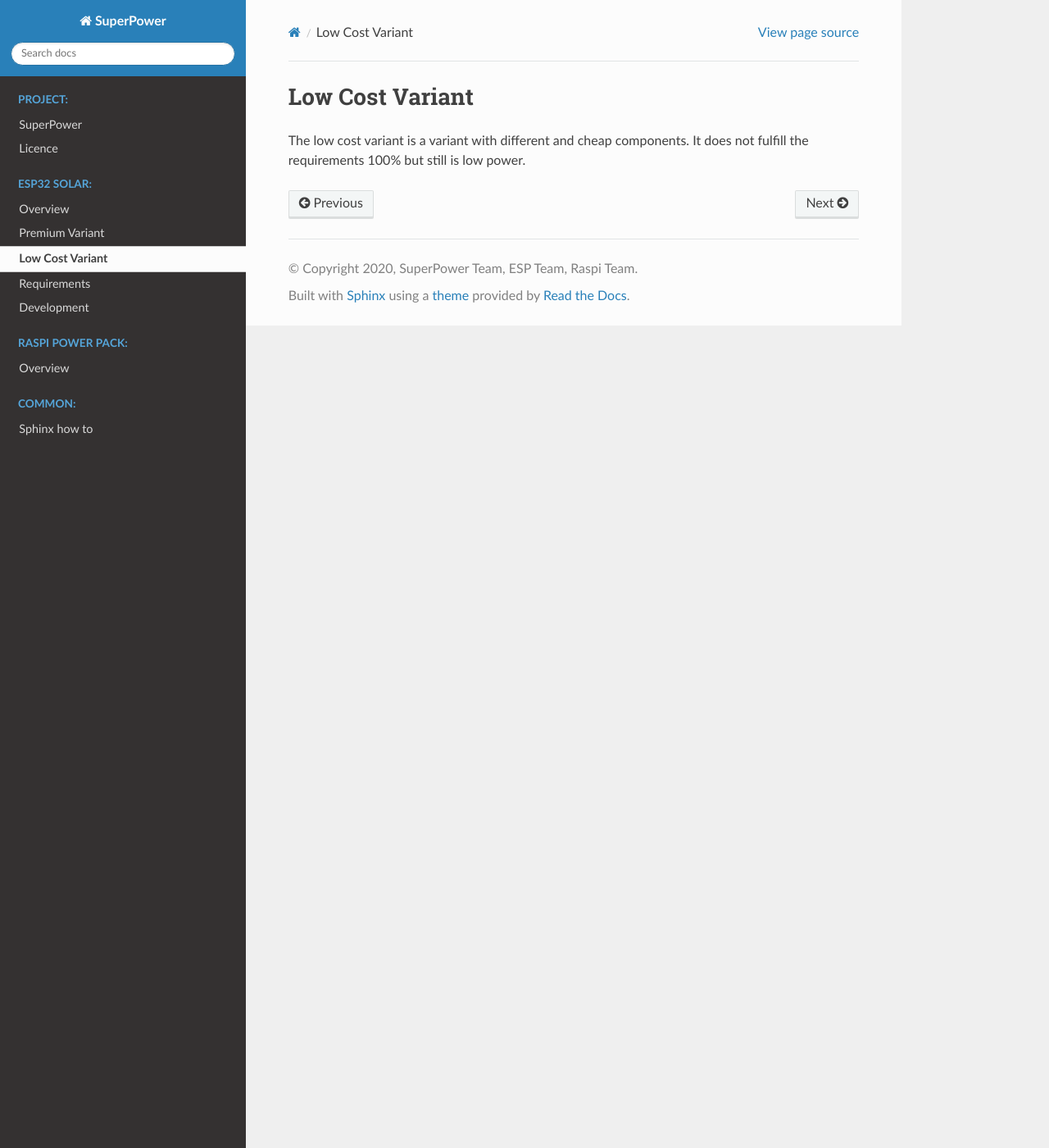
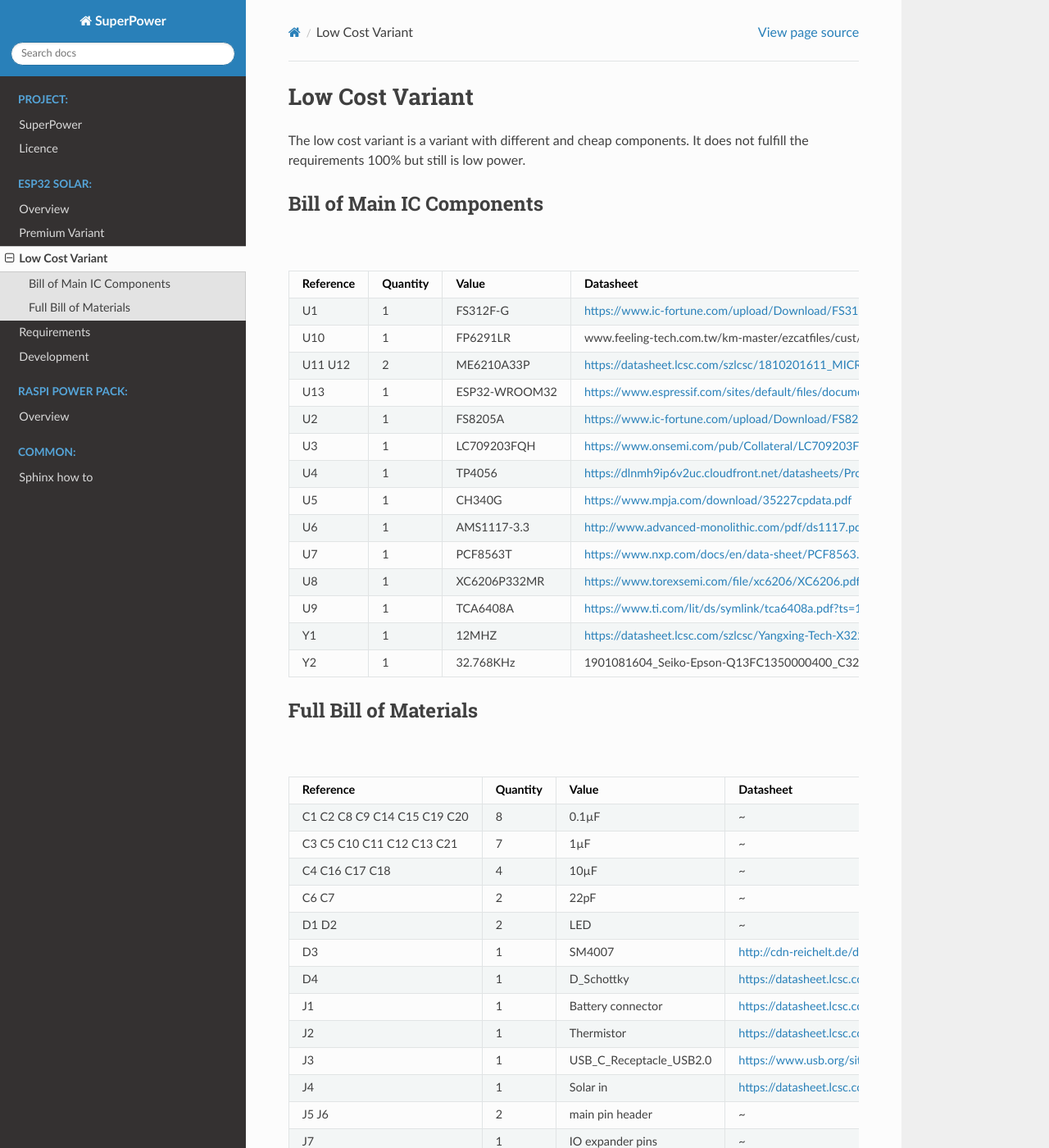
Before and after one commit to SensorsIot/SuperPower, a Sphinx documentation site: the page built from sphinx/uc/low/overview.rst, in a window 1280 px wide and 1400 px high. Shown: the whole window at 82% size. Built offline with Sphinx 7.4.7 and the Read the Docs theme 2.0.0, drawn with Linux system fonts in a browser that asks for light colours; some of the changed text lies outside the part shown.

Commit message:
added low cost csv BOM

```diff
--- /dev/null
+++ b/sphinx/uc/low/low-cost-BOM-Main.csv
@@ -0,0 +1,15 @@
+Reference, Quantity, Value, Datasheet, Footprint, LCSC
+U1 ,1,FS312F-G,https://www.ic-fortune.com/upload/Download/FS312F-G-DS-12_EN.pdf,Package_TO_SOT_SMD:SOT-23-6_Handsoldering,C82736
+U10 ,1,FP6291LR,www.feeling-tech.com.tw/km-master/ezcatfiles/cust/img/img/24/fp6291v064.pdf,Package_TO_SOT_SMD:SOT-23-6_Handsoldering,C18701
+U11 U12 ,2,ME6210A33P,https://datasheet.lcsc.com/szlcsc/1810201611_MICRONE-Nanjing-Micro-One-Elec-ME6210A33PG_C85233.pdf,Package_TO_SOT_SMD:SOT-89-3_Handsoldering,C85233
+U13 ,1,ESP32-WROOM32,https://www.espressif.com/sites/default/files/documentation/esp32-wroom-32_datasheet_en.pdf,RF_Module:ESP32-WROOM-32,C82899
+U2 ,1,FS8205A,https://www.ic-fortune.com/upload/Download/FS8205A-DS-12_EN.pdf,Package_SO:TSSOP-8_4.4x3mm_P0.65mm,C16052
+U3 ,1,LC709203FQH,https://www.onsemi.com/pub/Collateral/LC709203F-D.PDF,Package_DFN_QFN:WDFN-8-1EP_4x3mm_P0.65mm_EP2.4x1.8mm,C152311
+U4 ,1,TP4056,https://dlnmh9ip6v2uc.cloudfront.net/datasheets/Prototyping/TP4056.pdf,Package_SO:SOP-8_3.9x4.9mm_P1.27mm,C16581
+U5 ,1,CH340G,https://www.mpja.com/download/35227cpdata.pdf,Package_SO:SOP-16_4.55x10.3mm_P1.27mm,C14267
+U6 ,1,AMS1117-3.3,http://www.advanced-monolithic.com/pdf/ds1117.pdf,Package_TO_SOT_SMD:SOT-223-3_TabPin2,C6186
+U7 ,1,PCF8563T,https://www.nxp.com/docs/en/data-sheet/PCF8563.pdf,Package_SO:SOIC-8_3.9x4.9mm_P1.27mm,C7440
+U8 ,1,XC6206P332MR,https://www.torexsemi.com/file/xc6206/XC6206.pdf,Package_TO_SOT_SMD:SOT-23_Handsoldering,C5446
+U9 ,1,TCA6408A,https://www.ti.com/lit/ds/symlink/tca6408a.pdf?ts=1602171918658&ref_url=https%253A%252F%252Fwww.ti.com%252Fproduct%252FTCA6408A,Package_SO:TSSOP-16_4.4x5mm_P0.65mm,C206177
+Y1 ,1,12MHZ,https://datasheet.lcsc.com/szlcsc/Yangxing-Tech-X322512MSB4SI_C9002.pdf,Crystal:Crystal_SMD_3225-4Pin_3.2x2.5mm_HandSoldering,C9002
+Y2 ,1,32.768KHz,1901081604_Seiko-Epson-Q13FC1350000400_C32346.pdf,Crystal:Crystal_SMD_3215-2Pin_3.2x1.5mm,C32346
--- /dev/null
+++ b/sphinx/uc/low/low-cost-BOM.csv
@@ -0,0 +1,43 @@
+Reference, Quantity, Value, Datasheet, Footprint, LCSC
+C1 C2 C8 C9 C14 C15 C19 C20 ,8,0.1µF,~,Capacitor_SMD:C_0603_1608Metric_Pad1.05x0.95mm_HandSolder,C14858
+C3 C5 C10 C11 C12 C13 C21 ,7,1µF,~,Capacitor_SMD:C_0603_1608Metric_Pad1.05x0.95mm_HandSolder,C15849
+C4 C16 C17 C18 ,4,10µF,~,Capacitor_SMD:C_0603_1608Metric_Pad1.05x0.95mm_HandSolder,C19702
+C6 C7 ,2,22pF,~,Capacitor_SMD:C_0603_1608Metric_Pad1.05x0.95mm_HandSolder,C1653
+D1 D2 ,2,LED,~,LED_SMD:LED_0603_1608Metric_Pad1.05x0.95mm_HandSolder,C2286
+D3 ,1,SM4007,http://cdn-reichelt.de/documents/datenblatt/A400/SMD1N400%23DIO.pdf,Diode_SMD:D_MELF,C64898
+D4 ,1,D_Schottky,https://datasheet.lcsc.com/szlcsc/1903051003_MDD-Jiangsu-Yutai-Elec-SS34_C8678.pdf,Diode_SMD:D_SMA_Handsoldering,C8678
+J1 ,1,Battery connector,https://datasheet.lcsc.com/szlcsc/1811051822_JST-Sales-America-S2B-XH-A-LF-SN_C157931.pdf,Connector_JST:JST_EH_S2B-EH_1x02_P2.50mm_Horizontal,C157931
+J2 ,1,Thermistor,https://datasheet.lcsc.com/szlcsc/TDK-NTCG163JF103FT1_C76589.pdf,Resistor_SMD:R_0603_1608Metric_Pad1.05x0.95mm_HandSolder,C76589
+J3 ,1,USB_C_Receptacle_USB2.0,https://www.usb.org/sites/default/files/documents/usb_type-c.zip,,
+J4 ,1,Solar in,https://datasheet.lcsc.com/szlcsc/1811051822_JST-Sales-America-S2B-XH-A-LF-SN_C157931.pdf,Connector_JST:JST_EH_S2B-EH_1x02_P2.50mm_Horizontal,C157931
+J5 J6 ,2,main pin header,~,Connector_PinHeader_2.54mm:PinHeader_1x16_P2.54mm_Vertical,
+J7 ,1,IO expander pins,~,Connector_PinHeader_2.54mm:PinHeader_1x06_P2.54mm_Vertical,
+JP1 ,1,CHRG_Jumper,~,Jumper:SolderJumper-3_P1.3mm_Open_Pad1.0x1.5mm,
+JP2 ,1,INT override,~,Jumper:SolderJumper-2_P1.3mm_Open_Pad1.0x1.5mm,
+JP3 ,1,MCULDO_override,~,Jumper:SolderJumper-2_P1.3mm_Open_Pad1.0x1.5mm,
+L1 ,1,3.3u,~,Inductor_SMD:L_0805_2012Metric_Pad1.15x1.40mm_HandSolder,C51725
+Q1 Q2 Q7 ,3,2N7002,https://www.fairchildsemi.com/datasheets/2N/2N7002.pdf,Package_TO_SOT_SMD:SOT-23,C8545
+Q3 Q4 ,2,S8050,http://www.unisonic.com.tw/datasheet/S8050.pdf,Package_TO_SOT_SMD:SOT-23_Handsoldering,C111272
+Q5 Q6 ,2,AO3401A,http://www.aosmd.com/pdfs/datasheet/AO3401A.pdf,Package_TO_SOT_SMD:SOT-23_Handsoldering,C347476
+R1 R10 R18 ,3,1k,~,Resistor_SMD:R_0603_1608Metric_Pad1.05x0.95mm_HandSolder,C21190
+R15 R17 ,2,22k,~,Resistor_SMD:R_0603_1608Metric_Pad1.05x0.95mm_HandSolder,C17560
+R19 R20 ,2,5.1k,~,Resistor_SMD:R_0603_1608Metric_Pad1.05x0.95mm_HandSolder,C23186
+R2 ,1,100,~,Resistor_SMD:R_0603_1608Metric_Pad1.05x0.95mm_HandSolder,C22775
+R3 R8 R9 R11 R12 ,5,10k,~,Resistor_SMD:R_0603_1608Metric_Pad1.05x0.95mm_HandSolder,C25804
+R4 R5 ,2,1.8k,~,Resistor_SMD:R_0603_1608Metric_Pad1.05x0.95mm_HandSolder,C4177
+R6 R13 R14 R16 ,4,180k,~,Resistor_SMD:R_0603_1608Metric_Pad1.05x0.95mm_HandSolder,C22827
+R7 ,1,1M,~,Resistor_SMD:R_0603_1608Metric_Pad1.05x0.95mm_HandSolder,C22935
+U1 ,1,FS312F-G,https://www.ic-fortune.com/upload/Download/FS312F-G-DS-12_EN.pdf,Package_TO_SOT_SMD:SOT-23-6_Handsoldering,C82736
+U10 ,1,FP6291LR,www.feeling-tech.com.tw/km-master/ezcatfiles/cust/img/img/24/fp6291v064.pdf,Package_TO_SOT_SMD:SOT-23-6_Handsoldering,C18701
+U11 U12 ,2,ME6210A33P,https://datasheet.lcsc.com/szlcsc/1810201611_MICRONE-Nanjing-Micro-One-Elec-ME6210A33PG_C85233.pdf,Package_TO_SOT_SMD:SOT-89-3_Handsoldering,C85233
+U13 ,1,ESP32-WROOM32,https://www.espressif.com/sites/default/files/documentation/esp32-wroom-32_datasheet_en.pdf,RF_Module:ESP32-WROOM-32,C82899
+U2 ,1,FS8205A,https://www.ic-fortune.com/upload/Download/FS8205A-DS-12_EN.pdf,Package_SO:TSSOP-8_4.4x3mm_P0.65mm,C16052
+U3 ,1,LC709203FQH,https://www.onsemi.com/pub/Collateral/LC709203F-D.PDF,Package_DFN_QFN:WDFN-8-1EP_4x3mm_P0.65mm_EP2.4x1.8mm,C152311
+U4 ,1,TP4056,https://dlnmh9ip6v2uc.cloudfront.net/datasheets/Prototyping/TP4056.pdf,Package_SO:SOP-8_3.9x4.9mm_P1.27mm,C16581
+U5 ,1,CH340G,https://www.mpja.com/download/35227cpdata.pdf,Package_SO:SOP-16_4.55x10.3mm_P1.27mm,C14267
+U6 ,1,AMS1117-3.3,http://www.advanced-monolithic.com/pdf/ds1117.pdf,Package_TO_SOT_SMD:SOT-223-3_TabPin2,C6186
+U7 ,1,PCF8563T,https://www.nxp.com/docs/en/data-sheet/PCF8563.pdf,Package_SO:SOIC-8_3.9x4.9mm_P1.27mm,C7440
+U8 ,1,XC6206P332MR,https://www.torexsemi.com/file/xc6206/XC6206.pdf,Package_TO_SOT_SMD:SOT-23_Handsoldering,C5446
+U9 ,1,TCA6408A,https://www.ti.com/lit/ds/symlink/tca6408a.pdf?ts=1602171918658&ref_url=https%253A%252F%252Fwww.ti.com%252Fproduct%252FTCA6408A,Package_SO:TSSOP-16_4.4x5mm_P0.65mm,C206177
+Y1 ,1,12MHZ,https://datasheet.lcsc.com/szlcsc/Yangxing-Tech-X322512MSB4SI_C9002.pdf,Crystal:Crystal_SMD_3225-4Pin_3.2x2.5mm_HandSoldering,C9002
+Y2 ,1,32.768KHz,1901081604_Seiko-Epson-Q13FC1350000400_C32346.pdf,Crystal:Crystal_SMD_3215-2Pin_3.2x1.5mm,C32346
--- a/sphinx/uc/low/overview.rst
+++ b/sphinx/uc/low/overview.rst
@@ -4,3 +4,17 @@ Low Cost Variant
 
 The low cost variant is a variant with different and cheap components.
 It does not fulfill the requirements 100% but still is low power.
+
+Bill of Main IC Components
+--------------------------
+
+.. csv-table:: Bill Of Materials
+   :file: low-cost-BOM-Main.csv
+   :header-rows: 1
+
+Full Bill of Materials
+----------------------
+
+.. csv-table:: Bill Of Materials
+   :file: low-cost-BOM.csv
+   :header-rows: 1
--- a/sphinx/uc/overview.rst
+++ b/sphinx/uc/overview.rst
@@ -5,7 +5,4 @@ Overview
 The Super Power uC Project is the SuperPower for microcontrollers. A ultra low power charging device for
 USB and Solar charging for any type of Microcontroller (3.3v).
 
-.. raw:: html
-   :file: test.html
-
 .. image:: ../_static/ESP_boards_Architecture.svg
--- a/sphinx/uc/test.html
+++ /dev/null
@@ -1 +0,0 @@
-<button>click</button>
```
Also changed, not shown: 1 other file.
